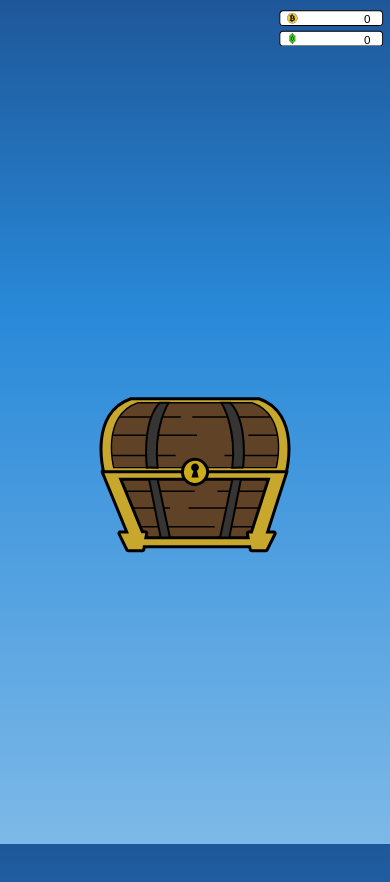
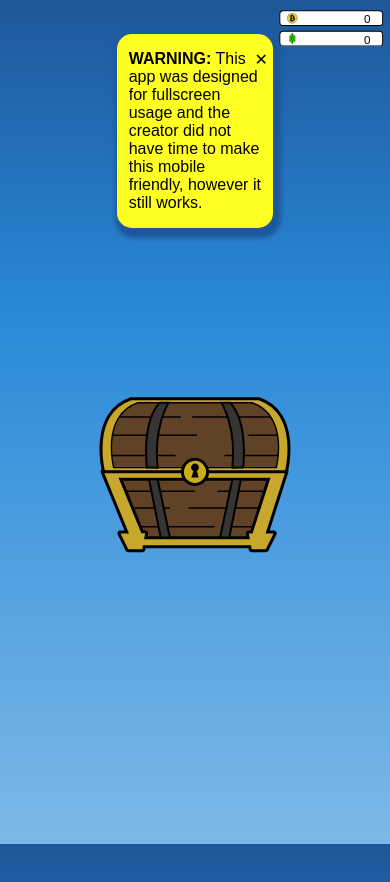
Before and after one commit to Zeyu-Li/unboxing, a plain HTML site: page index.html in a window 390 px wide. Shown: the top 882 px of the page. Drawn offline with nearby package versions, Linux system fonts and the light colour scheme.

Commit message:
finished game and add warning

```diff
--- a/css/index.css
+++ b/css/index.css
@@ -21,7 +21,39 @@ body {
     top:0px;
     z-index: 0;
 }
+/* warning */
 
+.warning {
+    display: none;
+    z-index: 4;
+    margin: 0 auto;
+    margin-top: 4vh;
+    position: absolute;
+    top: 0px;
+    margin-left: 30vw;
+    margin-right: 30vw;
+    background-color: rgb(255, 255, 34);
+    border-radius: 15px;
+    box-shadow: 3px 5px 4px 5px #1e5799;
+}
+.warning > p {
+    padding-left: 3vw;
+    padding-right: 3vw;
+}
+.overlay {
+    all: unset;
+    position:absolute; top:0px; right:0px;
+    padding-right: 1.3vw;
+    cursor: pointer;
+}
+
+.overlay > p:hover {
+    transform: scale(1.4, 1.4);
+}
+.overlay > p:active {
+    transition: 1s;
+    transform: translateY(4px);
+}
 /* rewards after opening chest */
 .reward {
     margin: auto;
--- a/index.html
+++ b/index.html
@@ -51,6 +51,11 @@
         <div class="shapeshifter2 play2"></div>
     </div>
 
+    <!-- warning box for screens that are not fullscreen -->
+    <div class="warning">
+        <p><b>WARNING:</b> This app was designed for fullscreen usage and the creator did not have time to make this mobile friendly, however it still works.</p><button class="overlay"><p>&#x2715;</p></button>
+    </div>
+
     <script src="js/main.js"></script>
 
 </body>
--- a/js/main.js
+++ b/js/main.js
@@ -15,13 +15,19 @@ function getRandomInt(max) {
     return Math.floor(Math.random() * Math.floor(max));
 }
 
+$(".overlay").click(function() {
+    $(".warning").fadeOut();
+});
+
 // resize function
 function resize() {
     scale = ($(window).width() * .8)/1024;
-    console.log(scale);
+    if ($(window).width() < 1280 || $(window).hight() < 890) {
+        $(".warning").fadeIn();
+    }
     if (scale <= 1 && scale >= 0.5) {
         $(".shapeshifter, .shapeshifter2").css("transform", "scale("+ scale + ","+ scale + ")");
-        $(".gemstack").css("transform", "scale(.4, .4)");
+        $(".gemstack").css("transform", "scale(.35, .35)");
         $(".coinstack").css("transform", "scale(.4, .4)");
     } else if (scale <= 0.5) {
         $(".shapeshifter, .shapeshifter2").css("transform", "scale("+ .5 + ","+ .5 + ")");
@@ -29,7 +35,7 @@ function resize() {
         $(".coinstack").css("transform", "scale(.28, .28)");
     } else {
         $(".shapeshifter, .shapeshifter2").css("transform", "scale("+ 1 + ","+ 1 + ")");
-        $(".gemstack").css("transform", "scale(.4, .4)");
+        $(".gemstack").css("transform", "scale(.35, .35)");
         $(".coinstack").css("transform", "scale(.4, .4)");
     }
 }
@@ -39,6 +45,8 @@ function animation() {
     $(".shapeshifter").hide();
     $(".shapeshifter2").show();
     $(".shapeshifter2").css("animation-play-state", "running");
+
+    // timing the moving chest animation part 2
     setTimeout(function(){
         if ((!ongoing) && ongoing2){
             return 0;
@@ -70,6 +78,7 @@ function animation() {
         }
         start_coin = end_coin
 
+        // added levels to multiply gem count
         var add_gem;
         var end_gem;
         if (int2 <= 30) {
@@ -94,6 +103,7 @@ function animation() {
         }
         start_gem = end_gem;
 
+        // wins game at 1 billion coins and 5^8 gems
         if (start_coin > 10**9 && start_gem > 5**8) {
             $(".gemer").text("You win");
             $(".coiner").text("You win");
@@ -119,6 +129,7 @@ function animation() {
         $(".gemer2").html(Number(add_gem));
         $(".coiner2").html(Number(add_coin));
 
+        // changes it so it is the starting position and resets time interval
         $(".reward").click(function(){
             level++;
             $(".shapeshifter2").hide();
```
